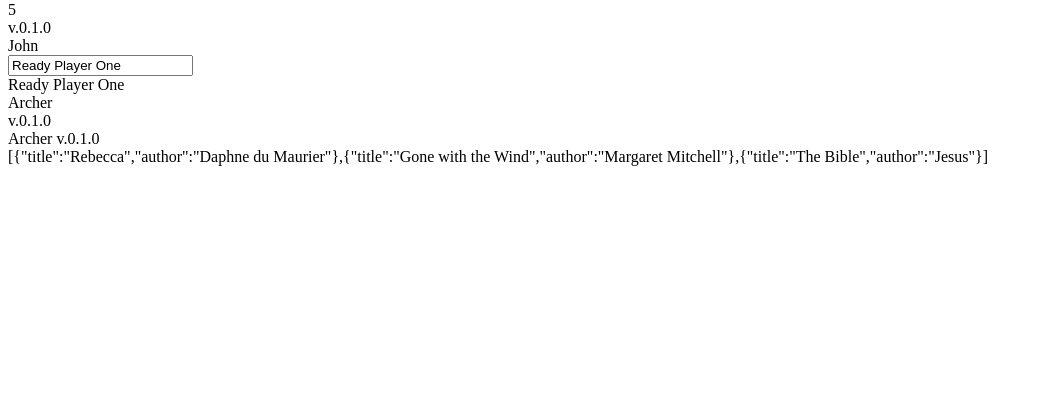
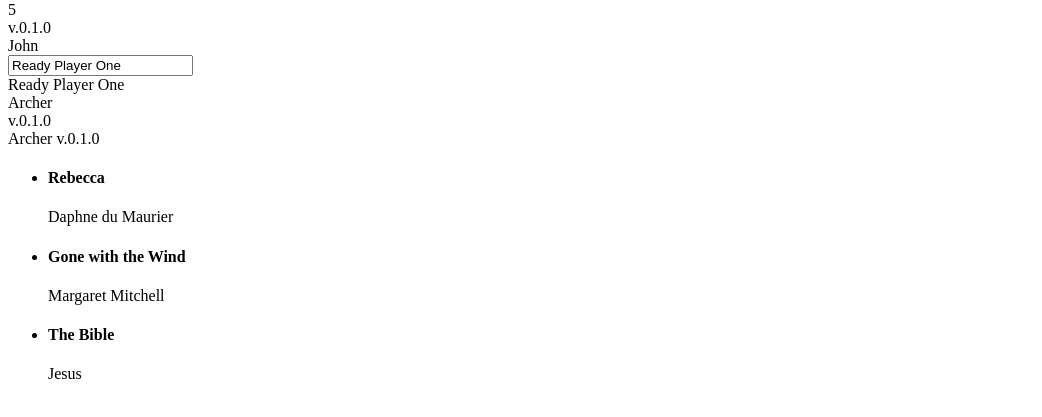
Before and after one commit to johnwangel/angular_test, a website: page public/index.html in a window 1280 px wide. Shown: the part 79-496 px from the top of the page, without its empty margins (0-1042 px from the left). Drawn offline with nearby package versions, Linux system fonts and the light colour scheme.

Commit message:
ng_reapeat

```diff
--- a/public/index.html
+++ b/public/index.html
@@ -17,7 +17,13 @@
     <div>{{character}}</div>
     <div>{{version}}</div>
     <div>{{ cvfResult }}</div>
-    <div>{{books}}</div>
+    <ul>
+      <li ng-repeat="book in books">
+        <h4>{{ book.title }}</h4>
+        <p>{{ book.author }}</p>
+      </li>
+
+    </ul>
   </div>
 
   <script src="https://cdnjs.cloudflare.com/ajax/libs/angular.js/1.6.5/angular.js"></script>
```
